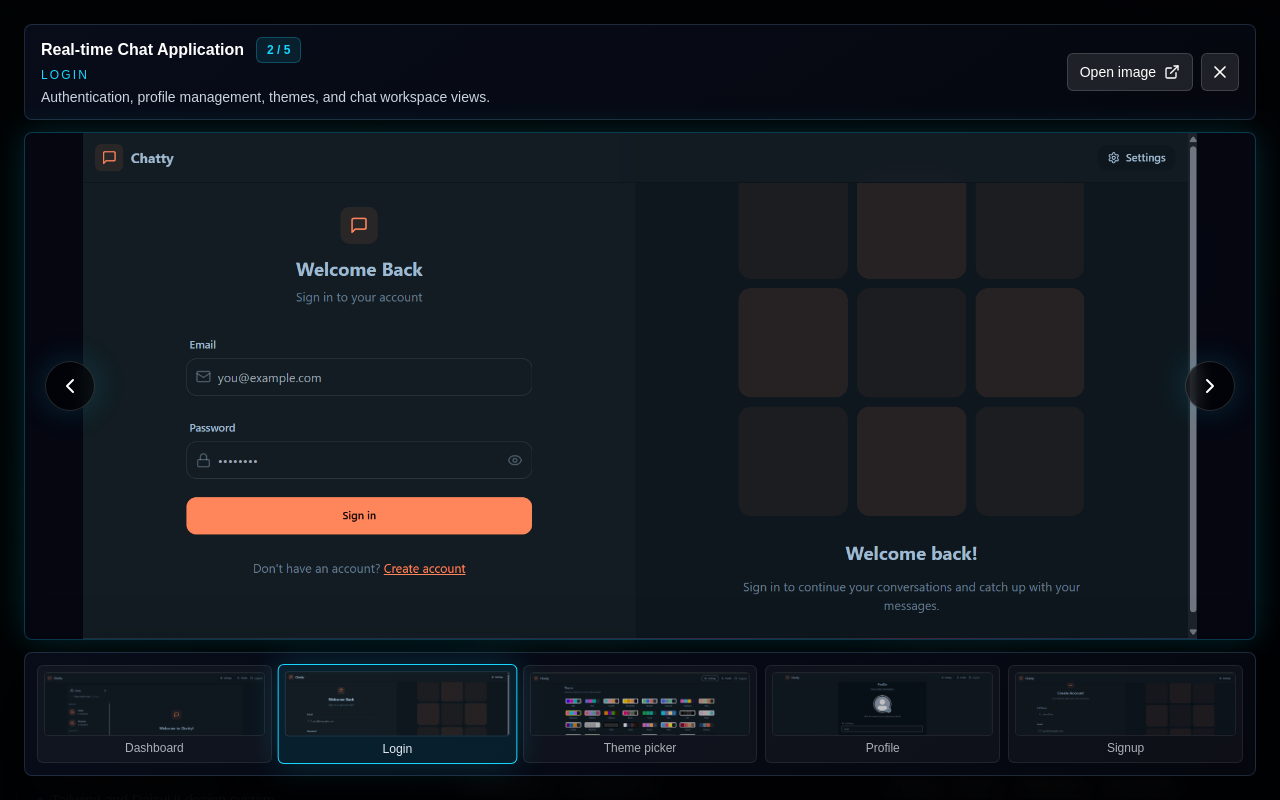
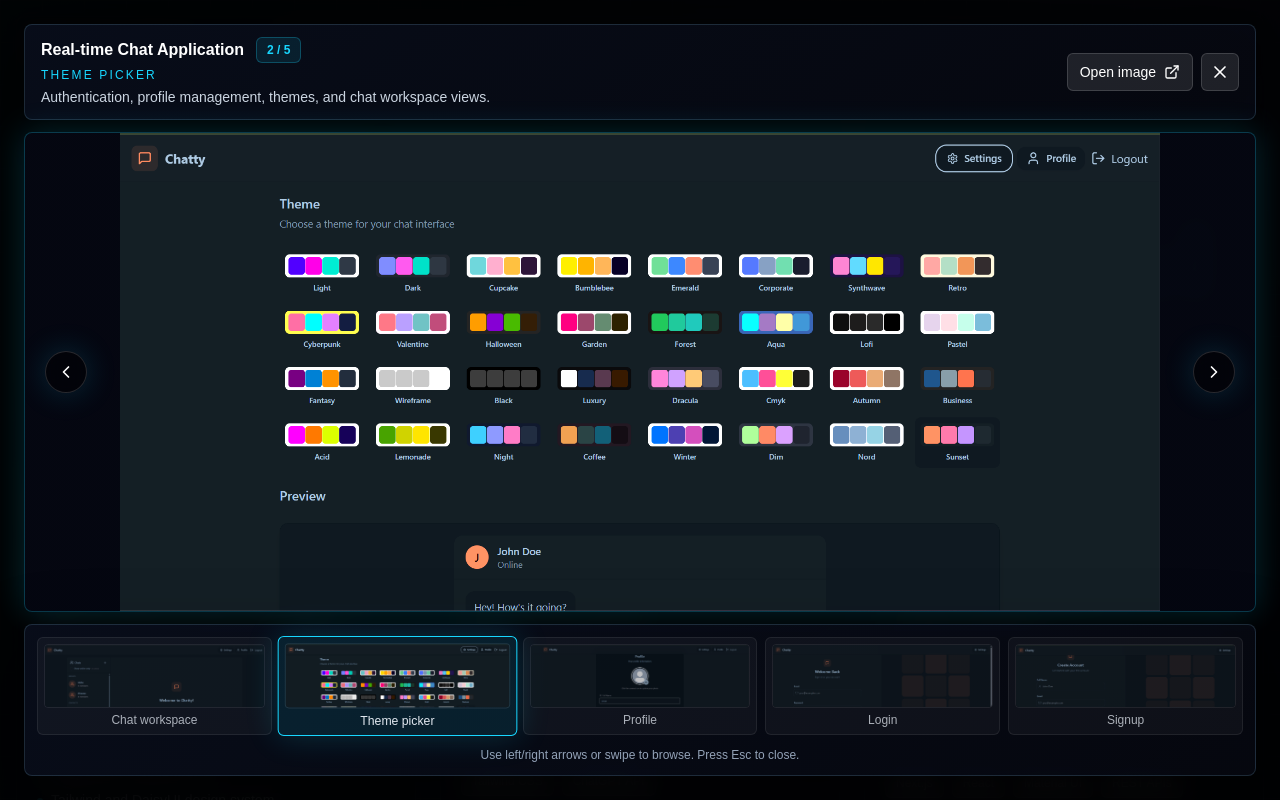
Before and after one commit to amanpalsingh22/Portfolio, a Next.js app: page / in a window 1280 px wide. Both pictures are taken after a click on the button 88 px from the left and 3597 px from the top of the page. Shown: the part 3197-3997 px from the top of the page. Built offline with nearby package versions, Linux system fonts and the light colour scheme.

Commit message:
Refine project gallery interaction

```diff
--- a/components/sections/Projects.jsx
+++ b/components/sections/Projects.jsx
@@ -2,7 +2,7 @@
 
 import Image from "next/image";
 import { createPortal } from "react-dom";
-import { useCallback, useEffect, useState } from "react";
+import { useCallback, useEffect, useRef, useState } from "react";
 import { motion } from "framer-motion";
 import { ChevronLeft, ChevronRight, ExternalLink, Github, MonitorUp, Radio, X } from "lucide-react";
 import MotionCard from "@/components/ui/MotionCard";
@@ -25,10 +25,10 @@ const projects = [
     tech: ["HTML", "CSS", "Tailwind CSS", "React.js", "DaisyUI", "Socket.IO", "Cloudinary"],
     accent: "cyan",
     screenshots: [
-      { src: "/projects/chatter/dashboard.png", label: "Dashboard" },
-      { src: "/projects/chatter/login.png", label: "Login" },
+      { src: "/projects/chatter/dashboard.png", label: "Chat workspace" },
       { src: "/projects/chatter/themes.png", label: "Theme picker" },
       { src: "/projects/chatter/profile.png", label: "Profile" },
+      { src: "/projects/chatter/login.png", label: "Login" },
       { src: "/projects/chatter/signup.png", label: "Signup" }
     ]
   },
@@ -100,6 +100,7 @@ function ProjectMockup({ accent }) {
 
 function ProjectScreenshots({ screenshots, title }) {
   const [activeIndex, setActiveIndex] = useState(null);
+  const touchStartX = useRef(null);
   const activeScreenshot = activeIndex === null ? null : screenshots[activeIndex];
 
   const showPrevious = useCallback(() => {
@@ -109,6 +110,29 @@ function ProjectScreenshots({ screenshots, title }) {
   const showNext = useCallback(() => {
     setActiveIndex((current) => (current === screenshots.length - 1 ? 0 : current + 1));
   }, [screenshots.length]);
+
+  const handleTouchStart = useCallback((event) => {
+    touchStartX.current = event.changedTouches[0].clientX;
+  }, []);
+
+  const handleTouchEnd = useCallback((event) => {
+    if (touchStartX.current === null) {
+      return;
+    }
+
+    const deltaX = event.changedTouches[0].clientX - touchStartX.current;
+    touchStartX.current = null;
+
+    if (Math.abs(deltaX) < 48) {
+      return;
+    }
+
+    if (deltaX > 0) {
+      showPrevious();
+    } else {
+      showNext();
+    }
+  }, [showNext, showPrevious]);
 
   useEffect(() => {
     if (activeIndex === null) {
@@ -240,30 +264,34 @@ function ProjectScreenshots({ screenshots, title }) {
               </div>
             </div>
 
-            <div className="relative min-h-0 flex-1 overflow-hidden rounded-lg border border-cyanGlow/25 bg-[radial-gradient(circle_at_center,rgba(24,215,255,0.08),rgba(5,7,18,0.92)_60%)] shadow-glow">
+            <div
+              className="relative min-h-0 flex-1 overflow-hidden rounded-lg border border-cyanGlow/25 bg-[radial-gradient(circle_at_center,rgba(24,215,255,0.08),rgba(5,7,18,0.92)_60%)] shadow-glow"
+              onTouchStart={handleTouchStart}
+              onTouchEnd={handleTouchEnd}
+            >
               <Image
                 src={activeScreenshot.src}
                 alt={`${title} ${activeScreenshot.label} full-size screen`}
                 fill
                 sizes="100vw"
-                className="object-contain"
+                className="object-contain brightness-110 contrast-105"
                 priority
               />
               <button
                 type="button"
                 onClick={showPrevious}
                 aria-label="Previous screenshot"
-                className="absolute left-3 top-1/2 inline-flex -translate-y-1/2 items-center justify-center rounded-full border border-white/15 bg-black/45 p-3 text-white shadow-glow backdrop-blur transition hover:border-cyanGlow hover:bg-cyanGlow/15 md:left-5"
+                className="absolute left-3 top-1/2 inline-flex -translate-y-1/2 items-center justify-center rounded-full border border-white/15 bg-black/40 p-2.5 text-white shadow-glow backdrop-blur transition hover:border-cyanGlow hover:bg-cyanGlow/15 md:left-5"
               >
-                <ChevronLeft size={24} />
+                <ChevronLeft size={20} />
               </button>
               <button
                 type="button"
                 onClick={showNext}
                 aria-label="Next screenshot"
-                className="absolute right-3 top-1/2 inline-flex -translate-y-1/2 items-center justify-center rounded-full border border-white/15 bg-black/45 p-3 text-white shadow-glow backdrop-blur transition hover:border-cyanGlow hover:bg-cyanGlow/15 md:right-5"
+                className="absolute right-3 top-1/2 inline-flex -translate-y-1/2 items-center justify-center rounded-full border border-white/15 bg-black/40 p-2.5 text-white shadow-glow backdrop-blur transition hover:border-cyanGlow hover:bg-cyanGlow/15 md:right-5"
               >
-                <ChevronRight size={24} />
+                <ChevronRight size={20} />
               </button>
             </div>
 
@@ -293,6 +321,9 @@ function ProjectScreenshots({ screenshots, title }) {
                 </button>
               ))}
               </div>
+              <p className="mt-3 text-center text-xs text-slate-400">
+                Use left/right arrows or swipe to browse. Press Esc to close.
+              </p>
             </div>
           </motion.div>
         </motion.div>
```
